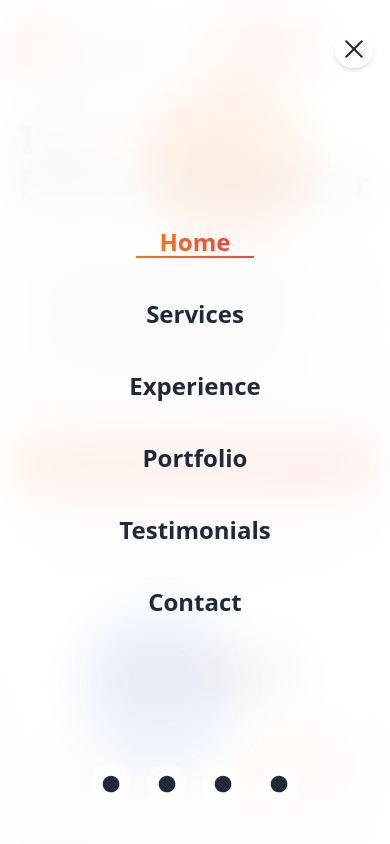
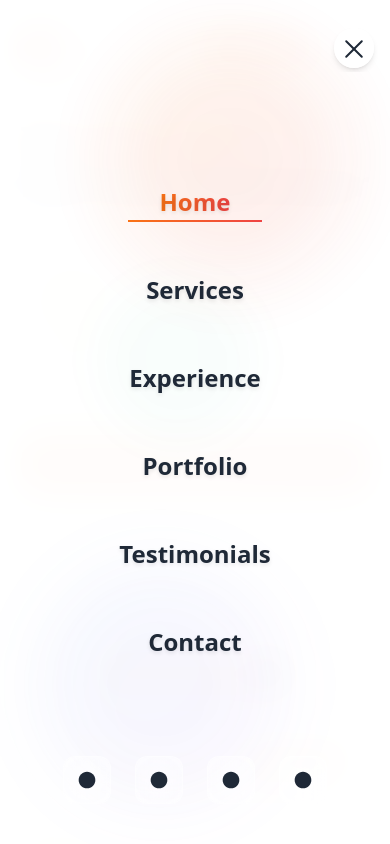
Before and after one commit to rishavtiwari22/portfolio-c1, a React (Vite) app: page / in a window 390 px wide. Both pictures are taken after a click on the button 354 px from the left and 48 px from the top of the page. Shown: the top 844 px of the page. Built offline with nearby package versions, Linux system fonts and the light colour scheme.

Commit message:
fixed responsive error

```diff
--- a/src/components/Experience.tsx
+++ b/src/components/Experience.tsx
@@ -12,33 +12,50 @@ export const Experience: React.FC = () => {
         setExperiences(data.experience || []);
 
         // Set a small timeout to ensure DOM elements are rendered before applying animation
-        setTimeout(() => {
+        // Wait for next frame to ensure DOM is ready
+        requestAnimationFrame(() => {
           // Add scroll animation observer for timeline items
           const observer = new IntersectionObserver((entries) => {
             entries.forEach((entry) => {
               if (entry.isIntersecting) {
-                entry.target.classList.add('animate-fade-in-right');
+                // Set position and opacity before animating
+                (entry.target as HTMLElement).style.transform = 'translateX(0)';
                 (entry.target as HTMLElement).style.opacity = '1';
 
-                // Find all content cards within this timeline item and make them visible
+                // Find all content cards and animate them with staggered delays
                 const cards = (entry.target as HTMLElement).querySelectorAll('.timeline-card');
                 cards.forEach((card, idx) => {
+                  // Pre-set transform for animation
+                  (card as HTMLElement).style.transform = 'translateY(20px)';
+                  (card as HTMLElement).style.opacity = '0';
+
+                  // Trigger animation after a delay
                   setTimeout(() => {
+                    (card as HTMLElement).style.transform = 'translateY(0)';
                     (card as HTMLElement).style.opacity = '1';
-                  }, 300 * (idx + 1));
+                  }, 100 * (idx + 1));
                 });
+
+                // Remove the observer once the animation is done
+                observer.unobserve(entry.target);
               }
             });
-          }, { threshold: 0.1, rootMargin: "0px 0px -100px 0px" });
+          }, {
+            threshold: 0.2, // Increased threshold for more reliable triggering
+            rootMargin: "0px 0px -50px 0px" // Adjusted margin for earlier trigger
+          });
 
           observerRef.current = observer;
 
+          // Initialize timeline items with starting position and opacity
           const timelineItems = document.querySelectorAll('.timeline-item');
           timelineItems.forEach(el => {
+            (el as HTMLElement).style.transform = 'translateX(50px)';
             (el as HTMLElement).style.opacity = '0';
+            (el as HTMLElement).style.transition = 'transform 0.6s ease-out, opacity 0.6s ease-out';
             observer.observe(el);
           });
-        }, 100);
+        });
       });
 
     return () => {
--- a/src/components/Navbar.tsx
+++ b/src/components/Navbar.tsx
@@ -130,47 +130,68 @@ export const Navbar: React.FC = () => {
 
       {/* Full-screen Mobile Navigation with animation */}
       <div
-        className={`fixed inset-0 z-40 backdrop-blur-xl bg-white/90 transform transition-transform duration-500 ${
-          isOpen ? 'translate-y-0' : 'translate-y-full'
+        className={`fixed inset-0 z-40 transform transition-all duration-500 ${
+          isOpen ? 'opacity-100 visible translate-x-0' : 'opacity-0 invisible translate-x-full'
         } md:hidden`}
+        style={{
+          background: 'rgba(255, 255, 255, 0.98)',
+          backdropFilter: 'blur(16px)',
+          WebkitBackdropFilter: 'blur(16px)',
+          minHeight: '100vh',
+          height: '100%'
+        }}
       >
-        <div className="container h-full flex flex-col items-center justify-center px-4">
-          {/* Abstract decoration */}
-          <div className="absolute top-20 right-20 w-40 h-40 bg-orange-500/10 rounded-full blur-xl animate-pulse"></div>
-          <div className="absolute bottom-20 left-20 w-40 h-40 bg-blue-500/10 rounded-full blur-xl animate-pulse" style={{animationDuration: '5s'}}></div>
+        <div className="container min-h-screen h-full flex flex-col items-center justify-center px-4">
+          {/* Abstract decorations */}
+          <div className="absolute top-10 right-10 w-60 h-60 bg-gradient-to-br from-orange-500/10 to-red-500/10 rounded-full blur-2xl animate-pulse"></div>
+          <div className="absolute bottom-10 left-10 w-60 h-60 bg-gradient-to-br from-blue-500/10 to-purple-500/10 rounded-full blur-2xl animate-pulse" style={{animationDuration: '6s'}}></div>
+          <div className="absolute top-1/3 left-1/4 w-40 h-40 bg-gradient-to-br from-green-500/5 to-teal-500/5 rounded-full blur-xl animate-pulse" style={{animationDuration: '4s'}}></div>
 
           {/* Links with staggered animation */}
-          <div className="flex flex-col items-center space-y-6 relative z-10">
+          <div className="flex flex-col items-center space-y-8 relative z-10 bg-transparent py-8">
             {['Home', 'Services', 'Experience', 'Portfolio', 'Testimonials', 'Contact'].map((item, index) => {
               const isActive = activeSection === item.toLowerCase();
               return (
                 <a
                   key={item}
                   href={`#${item.toLowerCase()}`}
-                  className={`relative text-2xl font-bold transition-all duration-300 px-6 py-2 overflow-hidden group animate-fade-in-right`}
-                  style={{animationDelay: `${index * 0.1}s`}}
-                  onClick={() => setIsOpen(false)}
+                  className={`relative text-2xl font-bold transition-all duration-300 px-8 py-3 overflow-hidden group animate-fade-in-right backdrop-blur-none bg-transparent hover:scale-105`}
+                  style={{
+                    animationDelay: `${index * 0.1}s`,
+                    textShadow: '0 2px 4px rgba(0,0,0,0.1)'
+                  }}
+                  onClick={() => {
+                    setIsOpen(false);
+                    const element = document.getElementById(item.toLowerCase());
+                    element?.scrollIntoView({ behavior: 'smooth' });
+                  }}
                 >
                   <span className={`relative z-10 ${isActive ? 'bg-gradient-to-r from-orange-500 to-red-500 bg-clip-text text-transparent' : 'text-gray-800'}`}>
                     {item}
                   </span>
-                  {/* Animated underline */}
-                  <span className={`absolute bottom-2 left-0 w-0 h-0.5 bg-gradient-to-r from-orange-500 to-red-500 transition-all duration-500 group-hover:w-full ${isActive ? 'w-full' : ''}`}></span>
+                  {/* Animated underline with glow */}
+                  <span className={`absolute bottom-2 left-0 w-0 h-0.5 bg-gradient-to-r from-orange-500 to-red-500 transition-all duration-500 group-hover:w-full ${isActive ? 'w-full shadow-lg' : ''}`}></span>
                 </a>
               );
             })}
           </div>
 
           {/* Social icons */}
-          <div className="absolute bottom-10 flex space-x-4">
+          <div className="absolute bottom-10 flex space-x-6">
             {['twitter', 'instagram', 'github', 'linkedin'].map(platform => (
               <a
                 key={platform}
                 href="#"
-                className="w-10 h-10 rounded-full backdrop-blur-md bg-white/30 border border-white/30 flex items-center justify-center text-gray-800 transition-all hover:bg-orange-500 hover:text-white hover:-translate-y-1"
+                className="w-12 h-12 rounded-xl backdrop-blur-xl bg-white/40 border border-white/40 flex items-center justify-center text-gray-800 transition-all duration-300
+                         hover:bg-gradient-to-br hover:from-orange-500 hover:to-red-500 hover:text-white hover:-translate-y-1 hover:shadow-lg
+                         hover:border-transparent group"
               >
                 <span className="sr-only">{platform}</span>
-                <svg className="w-5 h-5" fill="currentColor" viewBox="0 0 24 24">
+                <svg
+                  className="w-5 h-5 transform group-hover:scale-110 transition-transform duration-300"
+                  fill="currentColor"
+                  viewBox="0 0 24 24"
+                >
                   <path d="M12 2C6.477 2 2 6.477 2 12s4.477 10 10 10 10-4.477 10-10S17.523 2 12 2z" />
                 </svg>
               </a>
```
